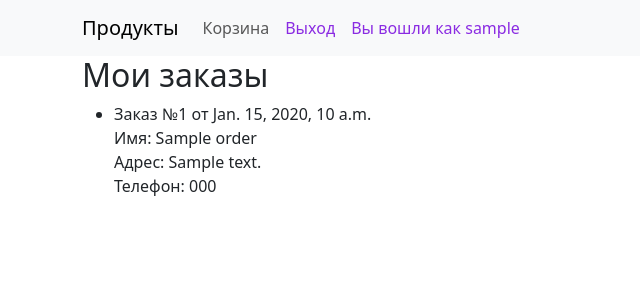
After one commit to PandoraGrims/Store-Prototype, a Django app: page /user/orders/ in a window 1280 px wide. The commit adds this page. Shown: the top 300 px of the page, without its empty margins (0-640 px from the left). Run offline with Django 5.2, Linux system fonts and the light colour scheme; a user stored in the database is signed in; tables that the repository leaves empty hold one stand-in row (values such as "Sample post").

Commit message:
Добавил представления для карзины и шаблоны, изменил представления для продуктов, настроил пути, добавил к аакаунтам возможность посмотреть заказы

```diff
--- a/store_prototype/accounts/templates/profile.html
+++ b/store_prototype/accounts/templates/profile.html
@@ -18,7 +18,7 @@
             <p class="card-text">{{ user_obj.birth_date }}</p>
             <p class="card-text">{{ user_obj.first_name }}</p>
             <p class="card-text">{{ user_obj.email }}</p>
-            {#            <a href="#" class="btn btn-primary">Go somewhere</a>#}
         </div>
     </div>
+    <a href="{% url 'webapp:user_orders' %}">Мои заказы</a>
 {% endblock %}
--- a/store_prototype/accounts/urls.py
+++ b/store_prototype/accounts/urls.py
@@ -2,6 +2,7 @@ from django.contrib.auth.views import LoginView, LogoutView
 from django.urls import path
 
 from accounts.views import RegisterView, ProfileView, UserPasswordChangeView, UserChangeView
+
 
 app_name = "accounts"
 
--- a/store_prototype/webapp/templates/base.html
+++ b/store_prototype/webapp/templates/base.html
@@ -21,7 +21,7 @@
             <span class="navbar-toggler-icon"></span>
         </button>
         <div class="collapse navbar-collapse" id="navbarNav">
-            <ul class="navbar-nav">
+            <ul class="navbar-nav ml-auto">
 
                 {% block link %}
                 {% endblock %}
@@ -32,32 +32,23 @@
 
                 {% if request.user.is_authenticated %}
                     <li class="nav-item">
-                    <a class="nav-link" href="{% url "accounts:logout" %}">Выход</a>
+                        <a class="nav-link" style="color: blueviolet" href="{% url "accounts:logout" %}">Выход</a>
                     </li>
                     <li class="nav-item">
-                    <p>Здравствуйте <a
-                            href="{% url "accounts:profile" request.user.pk %}">{{ request.user.username }} </a></p>
+                        <a class="nav-link" style="color: blueviolet"
+                           href="{% url "accounts:profile" request.user.pk %}">Вы вошли
+                            как {{ request.user.username }} </a>
                     </li>
                 {% else %}
                     <li class="nav-item">
-                    <a class="nav-link" href="{% url "accounts:register" %}?next={{ request.path }}">Регистрация</a>
+                        <a class="nav-link" style="color: red"
+                           href="{% url "accounts:register" %}?next={{ request.path }}">Регистрация</a>
                     </li>
                     <li class="nav-item">
-                    <a class="nav-link" href="{% url "accounts:login" %}?next={{ request.path }}">Вход</a>
+                        <a class="nav-link" style="color: red" href="{% url "accounts:login" %}?next={{ request.path }}">Вход</a>
                     </li>
                 {% endif %}
-                {#                {% if request.user.is_authenticated %}#}
-                {#                    <li class="nav-item">#}
-                {#                        <a class="nav-link" href="{% url "accounts:logout" %}">Выход</a>#}
-                {#                    </li>#}
-                {#                {% else %}#}
-                {#                    <li class="nav-item">#}
-                {#                        <a class="nav-link" href="#">Регистрация</a>#}
-                {#                    </li>#}
-                {#                    <li class="nav-item">#}
-                {#                        <a class="nav-link" href="{% url "accounts:login" %}">Вход</a>#}
-                {#                    </li>#}
-                {#                {% endif %}#}
+
             </ul>
         </div>
     </div>
--- a/store_prototype/webapp/templates/cart/cart_view.html
+++ b/store_prototype/webapp/templates/cart/cart_view.html
@@ -21,15 +21,15 @@
                 <td>{{ item.qty }}</td>
                 <td>{{ item.product_total }}</td>
                 <td><a href="{% url "webapp:delete_from_cart" item.product.pk %}">Удалить полностью</a></td>
-
                 <td>
-                    <form action="{% url "webapp:delete_from_cart_one" item.product.pk %}" method="post">
+                    <form action="{% url 'webapp:delete_from_cart_one' item.product.pk %}" method="post">
                         {% csrf_token %}
-                        <button>Удалить один</button>
+                        <button type="submit">Удалить один</button>
                     </form>
                 </td>
             </tr>
         {% endfor %}
+
         </tbody>
     </table>
 
--- a/store_prototype/webapp/templates/partial/cart_add_form.html
+++ b/store_prototype/webapp/templates/partial/cart_add_form.html
@@ -1,5 +1,5 @@
-<form action="{% url 'webapp:product_add_cart' product.pk %}?next={{ request.path }}" method="post">
+<form class="py-2" action="{% url 'webapp:product_add_cart' product.pk %}?next={{ request.path }}" method="post">
     {% csrf_token %}
     <input type="number" name="qty" value="1">
-    <button class="btn btn-primary mt-3">Добавить в корзину</button>
+    <button class="btn btn-primary">Добавить в корзину</button>
 </form>
--- /dev/null
+++ b/store_prototype/webapp/templates/user_orders.html
@@ -0,0 +1,19 @@
+{% extends "base.html" %}
+
+{% block content %}
+    <h2>Мои заказы</h2>
+    {% if orders %}
+        <ul>
+            {% for order in orders %}
+                <li>
+                    Заказ №{{ order.id }} от {{ order.created_at }}<br>
+                    Имя: {{ order.name }}<br>
+                    Адрес: {{ order.address }}<br>
+                    Телефон: {{ order.phone }}<br>
+                </li>
+            {% endfor %}
+        </ul>
+    {% else %}
+        <p>У вас пока нет заказов.</p>
+    {% endif %}
+{% endblock %}
--- a/store_prototype/webapp/urls.py
+++ b/store_prototype/webapp/urls.py
@@ -1,10 +1,9 @@
 from django.urls import path
 
 from webapp.views import ProductListView, ProductCreateView, ProductDeleteView, ProductDetailView, ProductUpdateView, \
-    CartAddView, CartView, CartDeleteView, CartDeleteOneView, OrderCreate
+    CartAddView, CartView, CartDeleteView, CartDeleteOneView, OrderCreate, user_orders
 
 app_name = "webapp"
-
 
 urlpatterns = [
 
@@ -15,8 +14,12 @@ urlpatterns = [
     path('product/<int:pk>/delete/', ProductDeleteView.as_view(), name="product_delete"),
     path('product/<int:pk>/add-cart/', CartAddView.as_view(), name="product_add_cart"),
     path('cart/', CartView.as_view(), name="cart"),
+    path('cart/<int:pk>/remove-one/', CartDeleteOneView.as_view(), name="delete_from_cart_one"),
     path('cart/<int:pk>/remove/', CartDeleteView.as_view(), name="delete_from_cart"),
-    path('cart/<int:pk>/remove-one/', CartDeleteOneView.as_view(), name="delete_from_cart_one"),
+
     path('order/create/', OrderCreate.as_view(), name="order_create"),
+    path('user/orders/', user_orders, name='user_orders'),
+]
 
-]
+for urlpattern in urlpatterns:
+    print(urlpattern.pattern)
--- a/store_prototype/webapp/views/cart.py
+++ b/store_prototype/webapp/views/cart.py
@@ -1,6 +1,7 @@
+from django.contrib.auth.decorators import login_required
 from django.contrib.auth.mixins import LoginRequiredMixin, PermissionRequiredMixin
 from django.http import HttpResponseBadRequest, HttpResponseRedirect
-from django.shortcuts import get_object_or_404, redirect
+from django.shortcuts import get_object_or_404, redirect, render
 from django.urls import reverse, reverse_lazy
 from django.views import View
 from django.views.generic import CreateView, ListView, DeleteView, TemplateView
@@ -10,8 +11,8 @@ from webapp.models import Cart, Product, Order, OrderProduct
 
 
 class CartAddView(PermissionRequiredMixin, View):
-    # model = Cart
-    # form_class = CartForm
+    model = Cart
+    form_class = CartForm
     permission_required = "webapp.add_product"
 
     def form_invalid(self, form):
@@ -23,8 +24,6 @@ class CartAddView(PermissionRequiredMixin, View):
         qty = int(request.POST.get("qty"))
 
         cart = self.request.session.get("cart", {})
-        # {"id": "qty"}
-        # {"1": 2, "4": 15}
         if str(product.pk) in cart:
             full_qty = qty + cart[str(product.pk)]
         else:
@@ -52,7 +51,6 @@ class CartView(TemplateView):
     template_name = "cart/cart_view.html"
 
     def get_context_data(self, *, object_list=None, **kwargs):
-
         cart = self.request.session.get("cart", {})
         print(cart)
 
@@ -79,26 +77,21 @@ class CartDeleteView(DeleteView):
     model = Cart
     success_url = reverse_lazy('webapp:cart')
 
-    def get(self, request, *args, **kwargs):
-        return self.delete(request, *args, **kwargs)
-
 
 class CartDeleteOneView(DeleteView):
     model = Cart
     success_url = reverse_lazy('webapp:cart')
 
-    def post(self, request, *args, **kwargs):
-        return self.delete(request, *args, **kwargs)
-
     def delete(self, request, *args, **kwargs):
-        self.object = self.get_object()
+        cart_item = get_object_or_404(Cart, pk=kwargs['pk'])
         success_url = self.get_success_url()
 
-        self.object.qty -= 1
-        if self.object.qty < 1:
-            self.object.delete()
+        if cart_item.qty > 1:
+            cart_item.qty -= 1
+            cart_item.save()
         else:
-            self.object.save()
+            cart_item.delete()
+
         return HttpResponseRedirect(success_url)
 
 
@@ -106,18 +99,6 @@ class OrderCreate(CreateView):
     model = Order
     form_class = OrderForm
     success_url = reverse_lazy("webapp:index")
-
-    # def form_valid(self, form):
-    #     order = form.save()
-    #     print(order)
-    #
-    #     for item in Cart.objects.all():
-    #         OrderProduct.objects.create(order=order, product=item.product, qty=item.qty)
-    #         item.product.amount -= item.qty
-    #         item.product.save()
-    #         item.delete()
-    #
-    #     return HttpResponseRedirect(self.success_url)
 
     def get_form_kwargs(self):
 
@@ -134,7 +115,6 @@ class OrderCreate(CreateView):
             form.instance.user = self.request.user
         order = form.save()
 
-
         products = []
         order_products = []
         cart = self.request.session.get("cart", {})
@@ -149,3 +129,9 @@ class OrderCreate(CreateView):
         Product.objects.bulk_update(products, ('amount',))
         self.request.session.pop("cart")
         return HttpResponseRedirect(self.success_url)
+
+
+@login_required
+def user_orders(request):
+    orders = Order.objects.filter(user=request.user)
+    return render(request, 'user_orders.html', {'orders': orders})
```
Also changed, not shown: store_prototype/webapp/templates/product/index.html (+11 -10 lines), store_prototype/webapp/templates/product/product_delete.html (+4 -3 lines), store_prototype/webapp/templates/product/product_view.html (+5 -5 lines), store_prototype/webapp/views/products.py (+2 -9 lines), store_prototype/store_prototype/urls.py (line endings or trailing spaces). Lines whose indentation alone changed are shown as unchanged.
